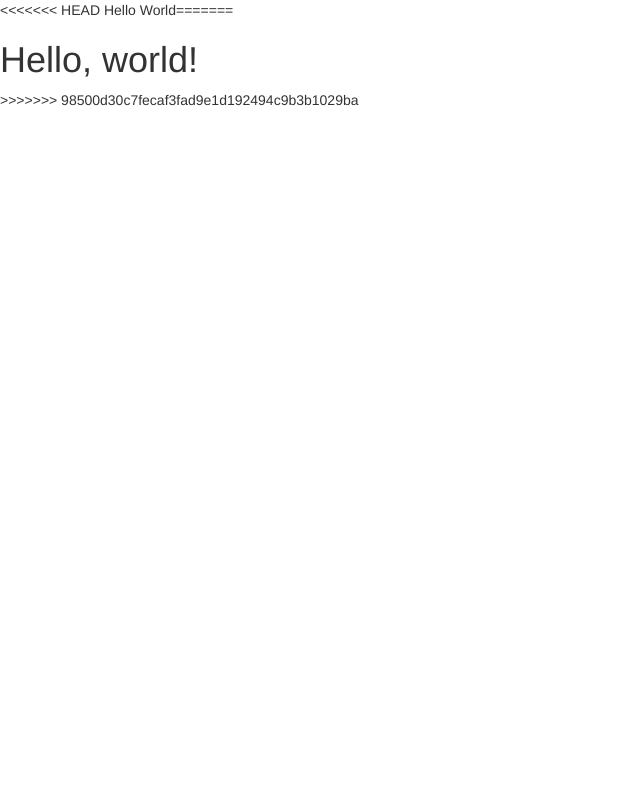
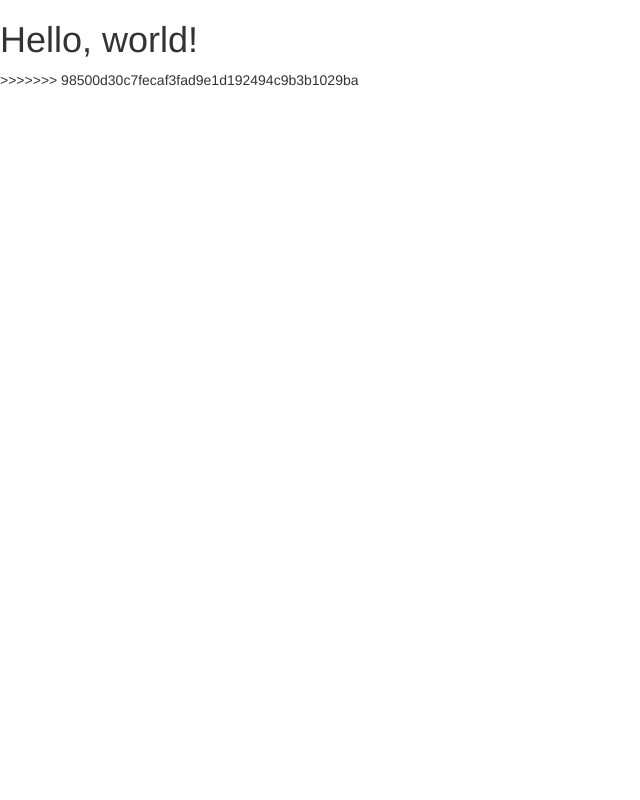
Before and after one commit to Wayne-Jones/2014NYUHacks, a PHP site: page / in a window 1280 px wide. Shown: the whole page, without its empty margins (0-640 px from the left). Run offline with PHP 8.4, Linux system fonts and the light colour scheme; some libraries are stand-ins or nearby versions.

Commit message:
Deleted PHP Line

```diff
--- a/index.php
+++ b/index.php
@@ -1,8 +1,3 @@
-<<<<<<< HEAD
-<?php
-echo "Hello World";
-?>
-=======
 <!DOCTYPE html>
 <html lang="en">
   <head>
```
